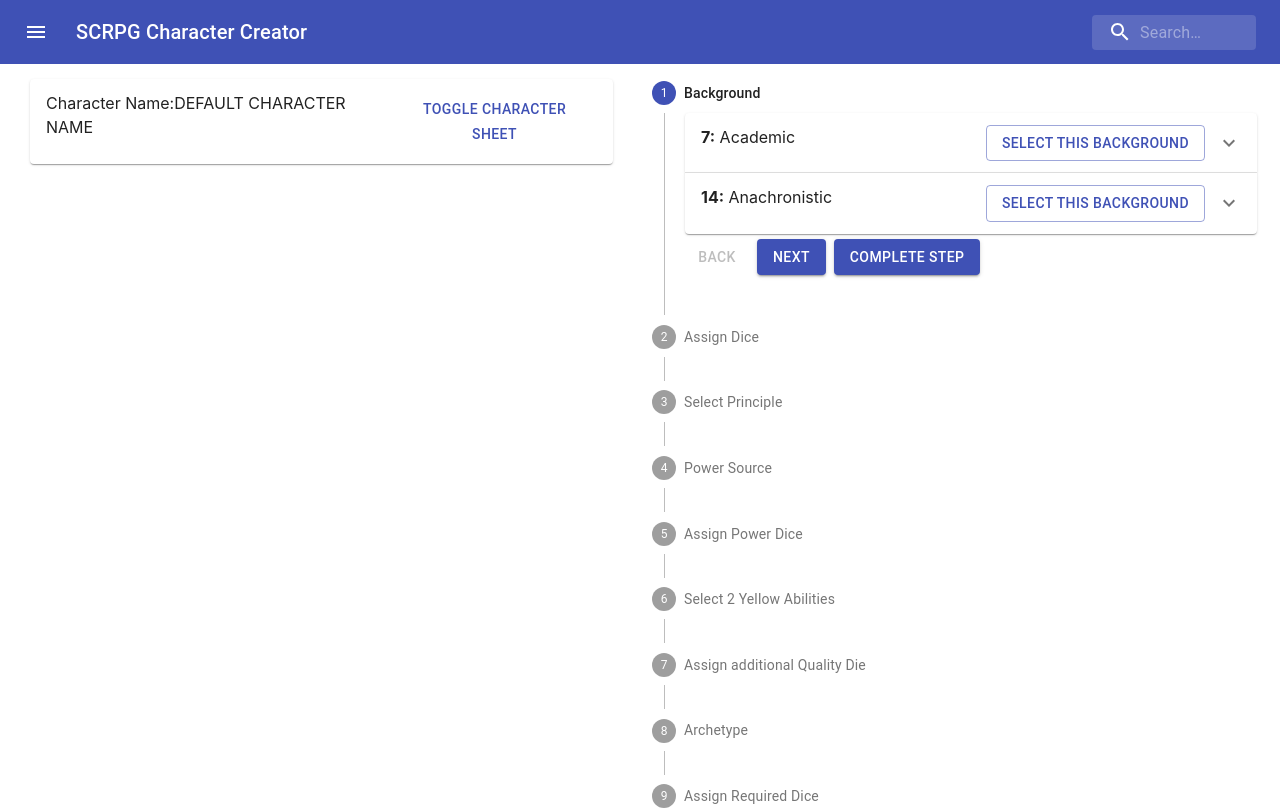
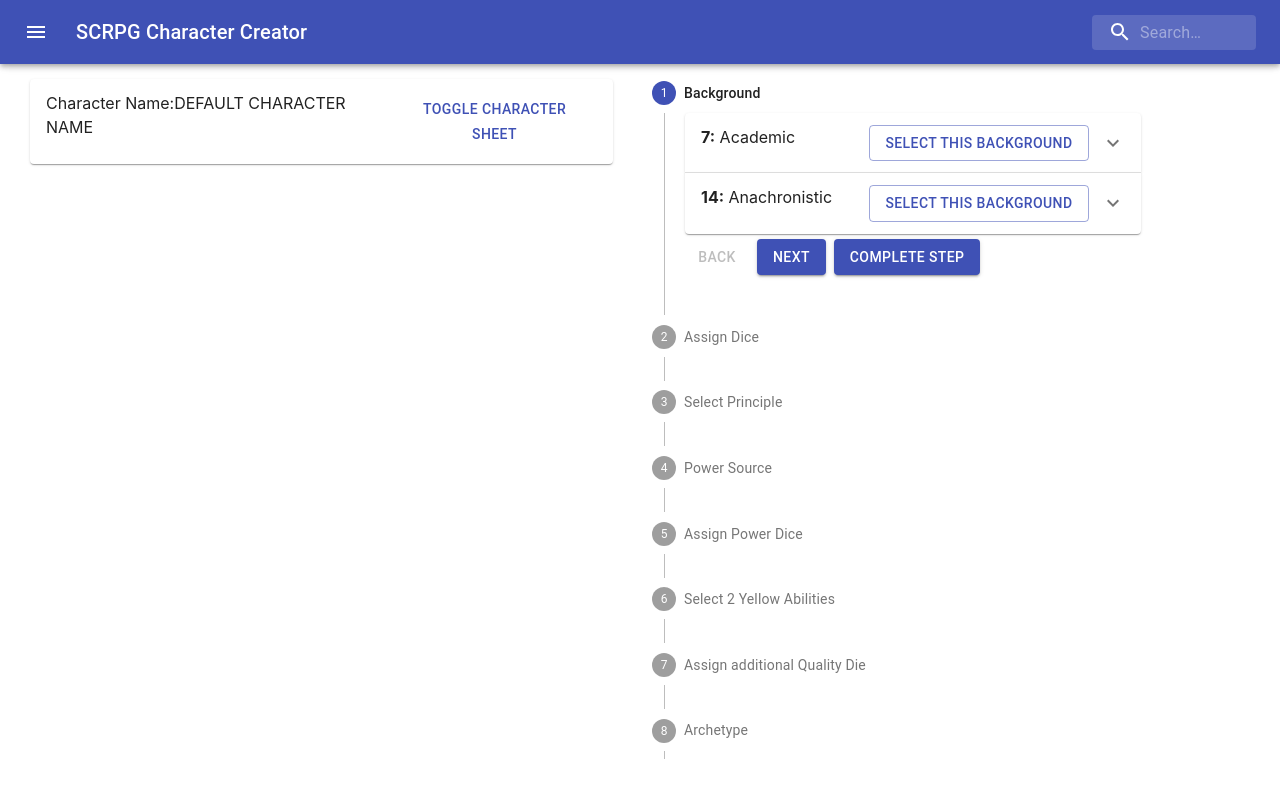
Before and after one commit to RySmith6/scrpg-character-creator, a React (Create React App) app: page / in a window 1280 px wide. Shown: the top 810 px of the page. Built offline with nearby package versions, Linux system fonts and the light colour scheme.

Commit message:
sticky navbar, scrolling creation stepper

```diff
--- a/src/App.tsx
+++ b/src/App.tsx
@@ -26,7 +26,7 @@ export default function App() {
   return (
     <BrowserRouter>
       <div className="App">
-        <AppBar position="static">
+        <AppBar position="sticky">
           <Toolbar>
             <IconButton
               edge="start"
--- a/src/character-classes/Character.tsx
+++ b/src/character-classes/Character.tsx
@@ -12,7 +12,7 @@ import { ListGroup } from 'react-bootstrap';
 import { ArchetypesList, Archetype } from './Archetype';
 import { StatDie } from './StatDie';
 import { SourceStep } from './SourceStep';
-import { Grid, Accordion, List, ListItem, Divider, Button, Typography } from '@material-ui/core';
+import { Grid, Accordion, List, ListItem, Divider, Button, Typography, Box } from '@material-ui/core';
 import CreationStepper from '../components/creation-stepper'
 import DisplayStatDice from '../components/display-stat-dice';
 import AccordionSummary from '@material-ui/core/AccordionSummary'
@@ -325,6 +325,7 @@ export class Character extends Component {
                     </Container>
                 </Grid>
                 <Grid container item xs={12} md={6}>
+                    <Box width='100%' style={{ maxHeight: '85vh', overflow: 'auto' }}>
                         <CreationStepper
                             steps={this.getStepLabels()
                                 // ['Background', 'Power Source', 'Archetype', 'Personality', 'Red Abilities', 'Retcon', 'Health', 'Finishing Touches']
@@ -363,6 +364,7 @@ export class Character extends Component {
                                 // 'Health',
                                 // 'Finishing Touches']
                             } ></CreationStepper>
+                    </Box>
                     {/* <Outlet /> */}
                 </Grid>
                 {/* <Routes>
--- a/src/components/creation-stepper.tsx
+++ b/src/components/creation-stepper.tsx
@@ -9,7 +9,7 @@ import { StepContent } from '@material-ui/core';
 
 const useStyles = makeStyles((theme) => ({
     root: {
-        width: '100%',
+        width: '90%',
         padding: 0
     },
     button: {
```
Lines whose indentation alone changed are shown as unchanged.
